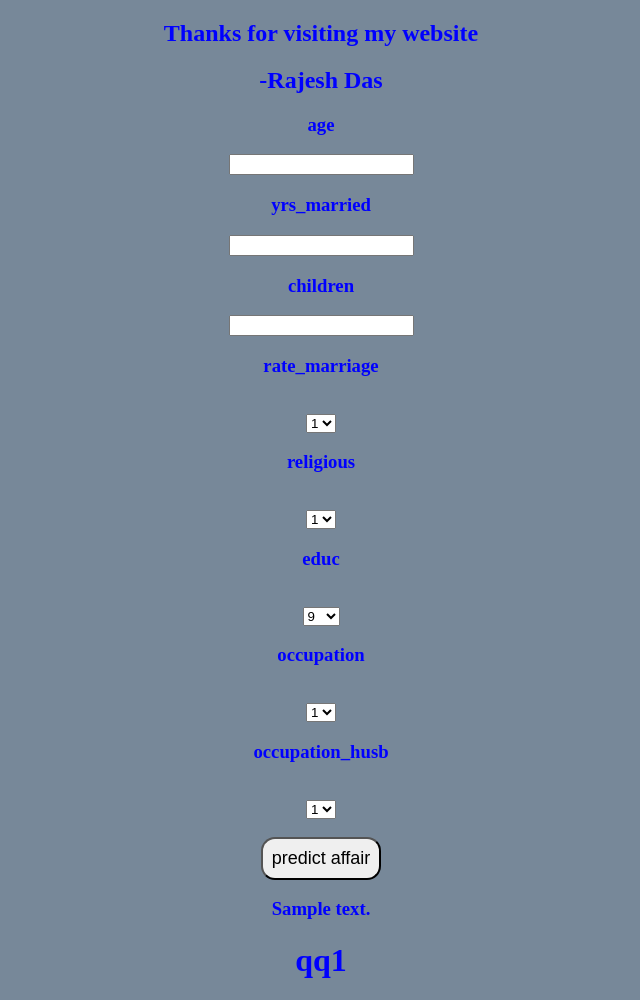
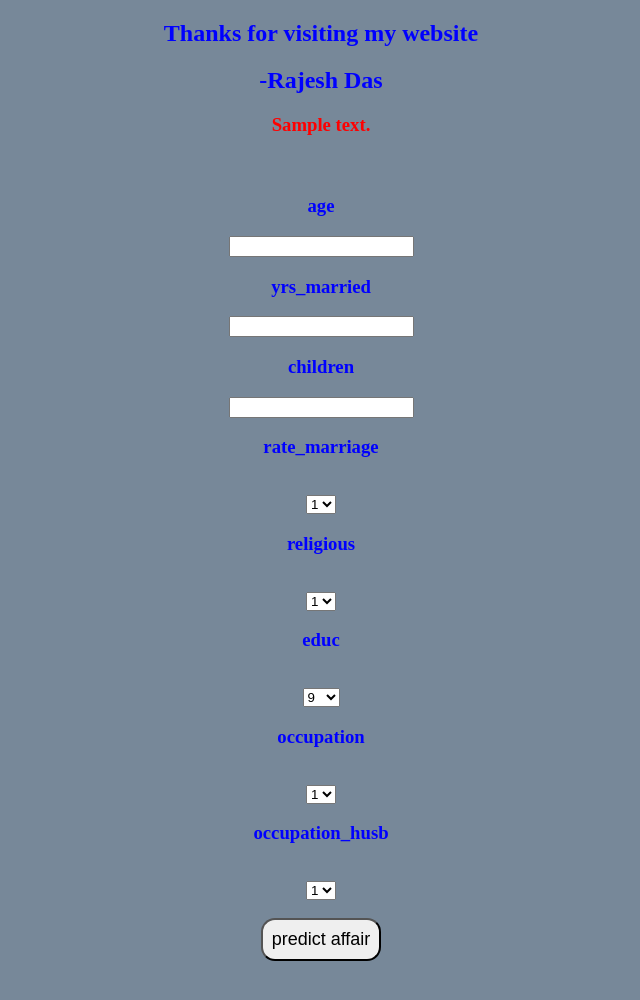
Before and after one commit to RajeshDas7/afairDataset, a Flask app: template templates/index.html in a window 1280 px wide. Shown: the whole page, without its empty margins (319-959 px from the left). After the commit the page ends 961 px from the top, so only its background shows below. Run offline with Flask 2, Linux system fonts and the light colour scheme; the template is opened without the code that fills it: most values are stand-ins (such as "Sample title", 1, 10 or a date in 2020); parts of the project's set-up code (start-up, migrations or seed data) failed here and were passed over.

Commit message:
Update index.html

```diff
--- a/templates/index.html
+++ b/templates/index.html
@@ -14,7 +14,8 @@
             <h2>Thanks for visiting my website</h2>
             <h2>-Rajesh Das</h2>
 
-
+            <h3 style="color: red;">{{ prediction_text }}<h3>
+            <br>
             <h3>age</h3>
             <input  name="age" type="number ">
 
@@ -90,8 +91,8 @@
 
         </form>
 
-        <h3>{{ prediction_text }}<h3>
-        <h1>qq1</h1>
+
+
     </div>
 
 
```
